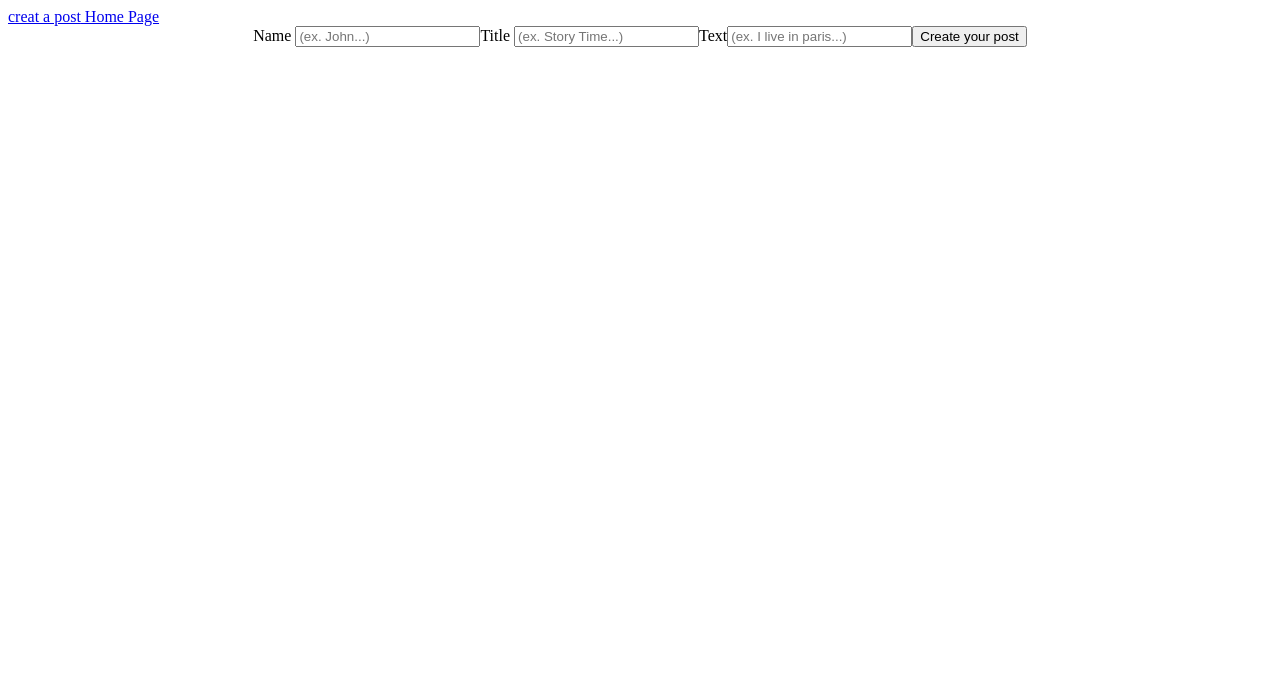
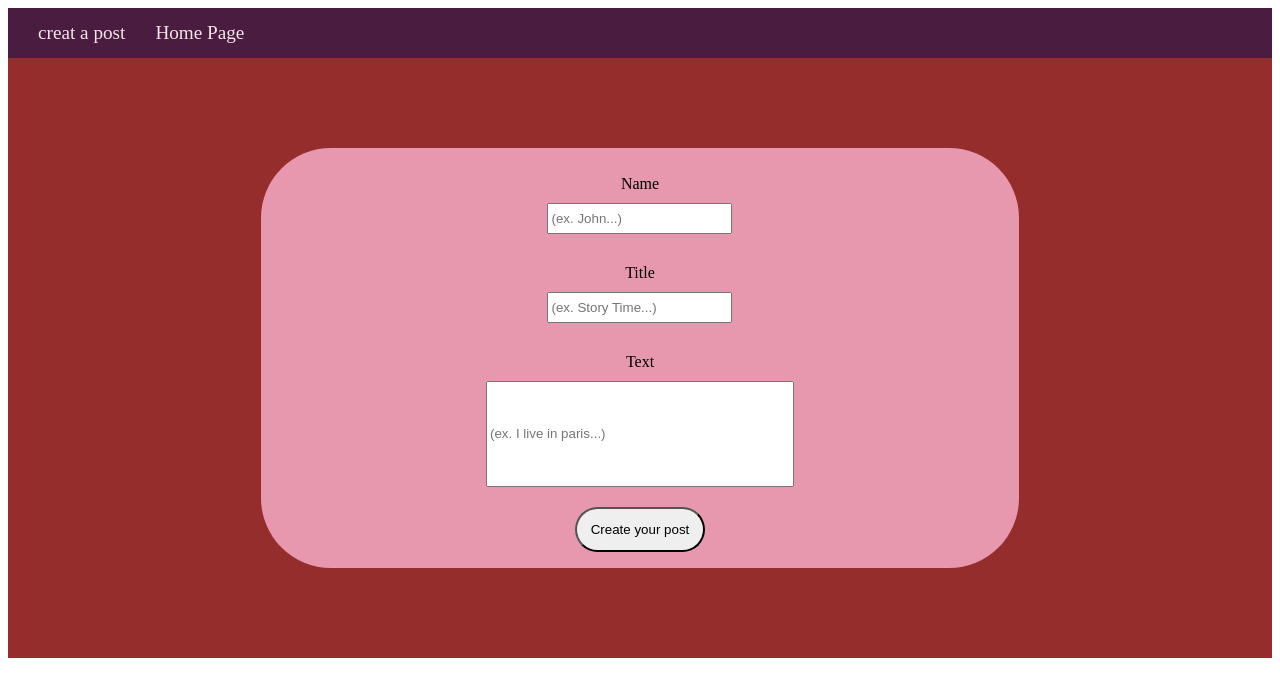
Before and after one commit to DuncanCbr/carbonnierDuncan_7_09_03_22, a React (Create React App) app in the folder frontend/: page /createpost in a window 1280 px wide. Shown: the top 696 px of the page. Built offline with nearby package versions, Linux system fonts and the light colour scheme.

Commit message:
Update App.css
CSS part for the 3 pages

```diff
--- a/frontend/src/App.css
+++ b/frontend/src/App.css
@@ -1,3 +1,165 @@
 .App {
+  margin: 0;
+  padding: 0;
+  box-sizing: border-box;
+  display: flex;
+  flex-direction: column;
+  justify-content: center;
+  align-items: center;
+  background-color: #F6E5E9;
+}
+
+/* navbar */
+.navBar {
+  display: flex;
+  flex-direction: row;
+  align-items: center;
+  width: 100%;
+  height: 50px;
+  background-color: #4A1C40;
+}
+
+.link {
+  margin-left: 30px;
+  color: #F6E5E9;
+  font-size: 1.2rem;
+  text-decoration: none;
+}
+
+/* home page */
+.post {
+  display: flex;
+  flex-direction: column;
   text-align: center;
+  border: 1px grey solid;
+  border-radius: 50px;
+  width: 45%;
+  height: 250px;
+  margin: 30px;
+  background-color: #E798AE;
+  cursor: pointer;
 }
+
+
+.postHeader {
+  display: flex;
+  flex-direction: column;
+  justify-content: center;
+  align-items: center;
+  width: 100%;
+  height: 32%;
+  background-color: #962D2D;
+  border-top-left-radius: 50px;
+  border-top-right-radius: 50px;
+
+}
+
+.body {
+  display: flex;
+  flex-direction: column;
+  justify-content: center;
+  align-items: center;
+  height: 100%;
+}
+
+.username{
+  font-size: 1.7rem;
+  font-family:'Trebuchet MS', 'Lucida Sans Unicode', 'Lucida Grande', 'Lucida Sans', Arial, sans-serif;
+}
+
+.title{
+  font-size: 1.1rem;
+  font-family: 'Trebuchet MS', 'Lucida Sans Unicode', 'Lucida Grande', 'Lucida Sans', Arial, sans-serif;
+}
+
+
+/* form page  */
+
+.creatPostPage {
+  background-color: #962D2D;
+  width: 100%;
+  height: 600px;
+}
+
+.form {
+display: flex;
+flex-direction: column;
+justify-content: center;
+align-items: center;
+border-radius: 70px;
+background-color: #E798AE;
+width: 60%;
+height: 70%;
+}
+
+.fieldStyle{
+  display: flex;
+  flex-direction: column;
+  justify-content: center;
+  align-items: center;
+  margin-bottom: 20px;
+  margin-top: 10px;
+}
+
+.inputForm{
+  margin-top: 10px;
+  height: 25px;
+}
+
+.inputText{
+  width: 300px;
+  height: 100px;
+}
+
+.submitButton{
+  border-radius: 25px;
+  width: 130px;
+  height: 45px;
+}
+
+/* post page */
+
+.postPage {
+  display: flex;
+  flex-direction: row;
+  justify-content: center;
+  align-items: center;
+  height: 500px;
+}
+
+.leftside{
+  display: flex;
+  flex-direction: column;
+  justify-content: center;
+  align-items: center;
+  flex: 1;
+}
+
+
+.cardPost {
+  display: flex;
+  flex-direction: column;
+  align-items: center;
+  border: 1px grey solid;
+  border-radius: 50px;
+  width: 80%;
+  height: 250px;
+  background-color: #E798AE;
+}
+
+.postBody{
+  display: flex;
+  flex-direction: column;
+  width: 100%;
+  height: 100%;
+  justify-content: center;
+  align-items: center;
+}
+
+.rightside{
+  display: flex;
+  flex-direction: column;
+  justify-content: center;
+  align-items: center;
+  flex: 1;
+}
```
